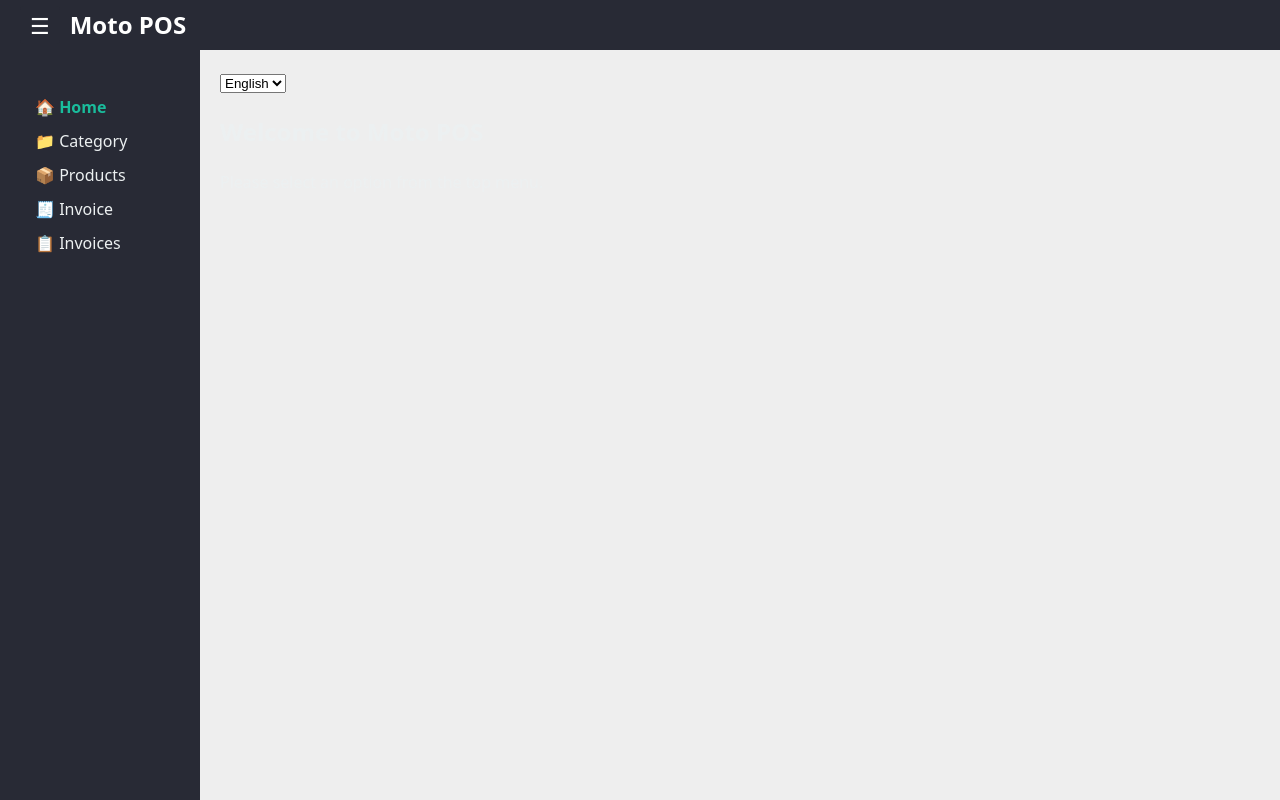
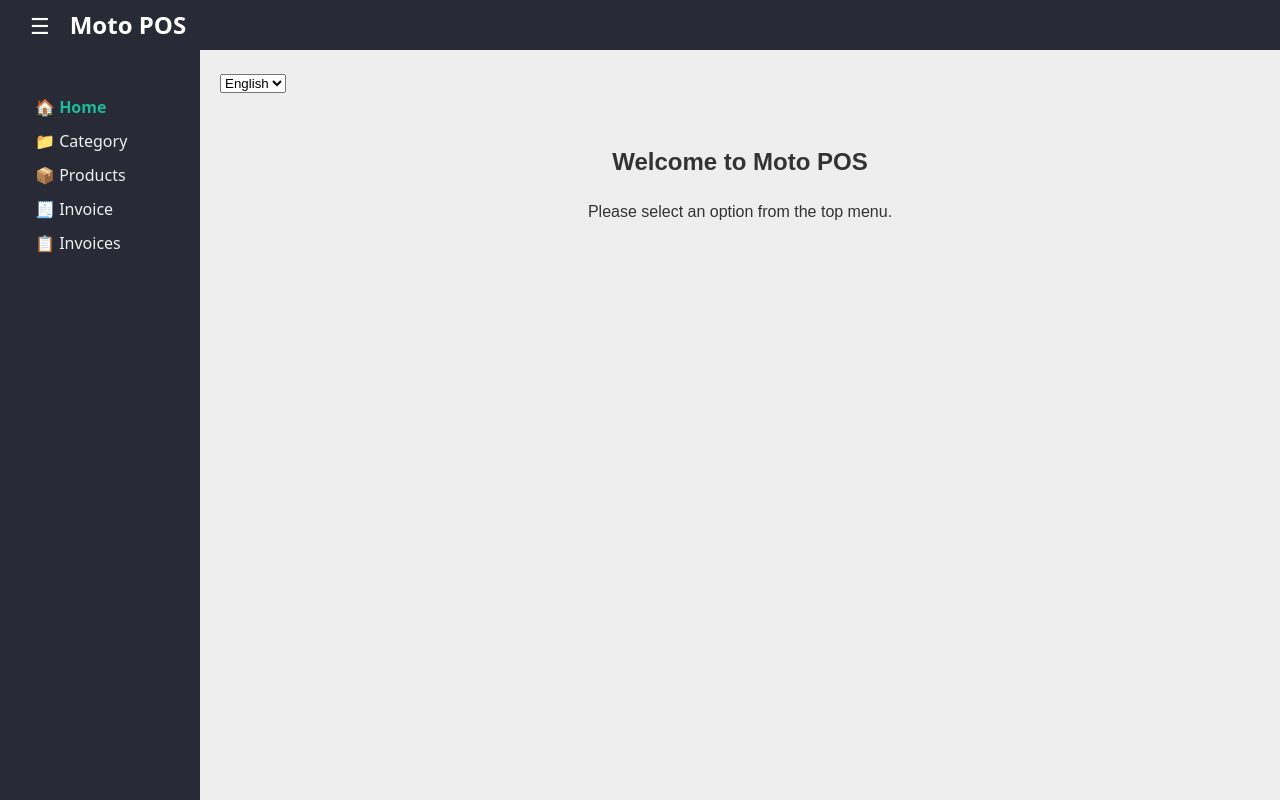
Before and after one commit to roni9843/KSA_SALES, a React (Vite) app in the folder renderer/: page / in a window 1280 px wide. Built offline with nearby package versions, Linux system fonts and the light colour scheme.

Commit message:
Improve the print page visibility

```diff
--- a/renderer/src/pages/Home.jsx
+++ b/renderer/src/pages/Home.jsx
@@ -4,7 +4,7 @@ function Home() {
     const { t, i18n } = useTranslation();
 
     return (
-        <div>
+        <div style={{ padding: '20px', textAlign: 'center', fontFamily: 'Arial', color: '#333' }}>
             <h2>{t('welcome_message')}</h2>
             <p>{t('select_option_from_menu')}</p>
         </div>
--- a/renderer/src/pages/InvoicePrint.jsx
+++ b/renderer/src/pages/InvoicePrint.jsx
@@ -49,7 +49,7 @@ function InvoicePrint() {
     };
 
     return (
-        <div id="invoice-a4" style={{ padding: '40px', maxWidth: '800px', margin: '0 auto', fontFamily: 'Arial' }}>
+        <div id="invoice-a4" style={{ padding: '40px', maxWidth: '800px', margin: '0 auto', fontFamily: 'Arial', color: '#333' }}>
             <h2 style={{ textAlign: 'center' }}>Moto POS Invoice</h2>
             <p><strong>Invoice ID:</strong> {invoice.id}</p>
             <p><strong>Date:</strong> {invoice.created_at}</p>
```
